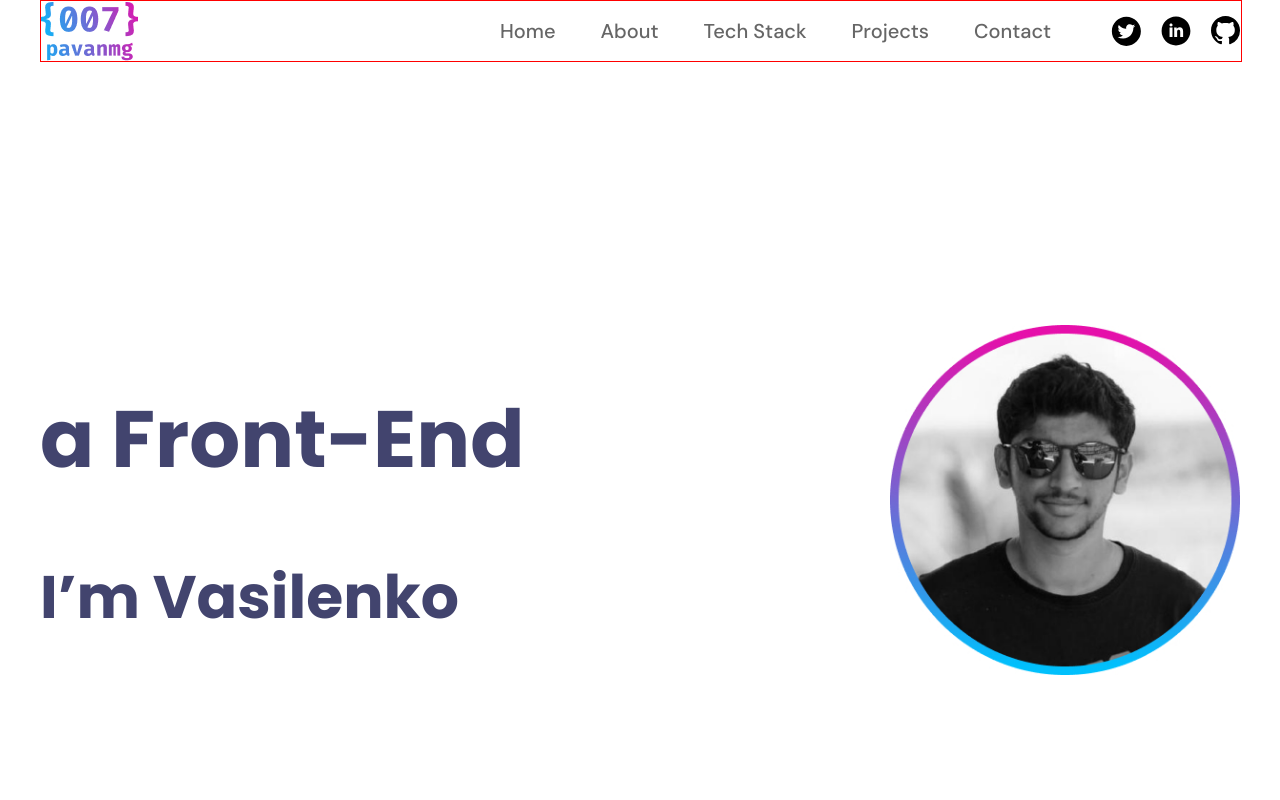
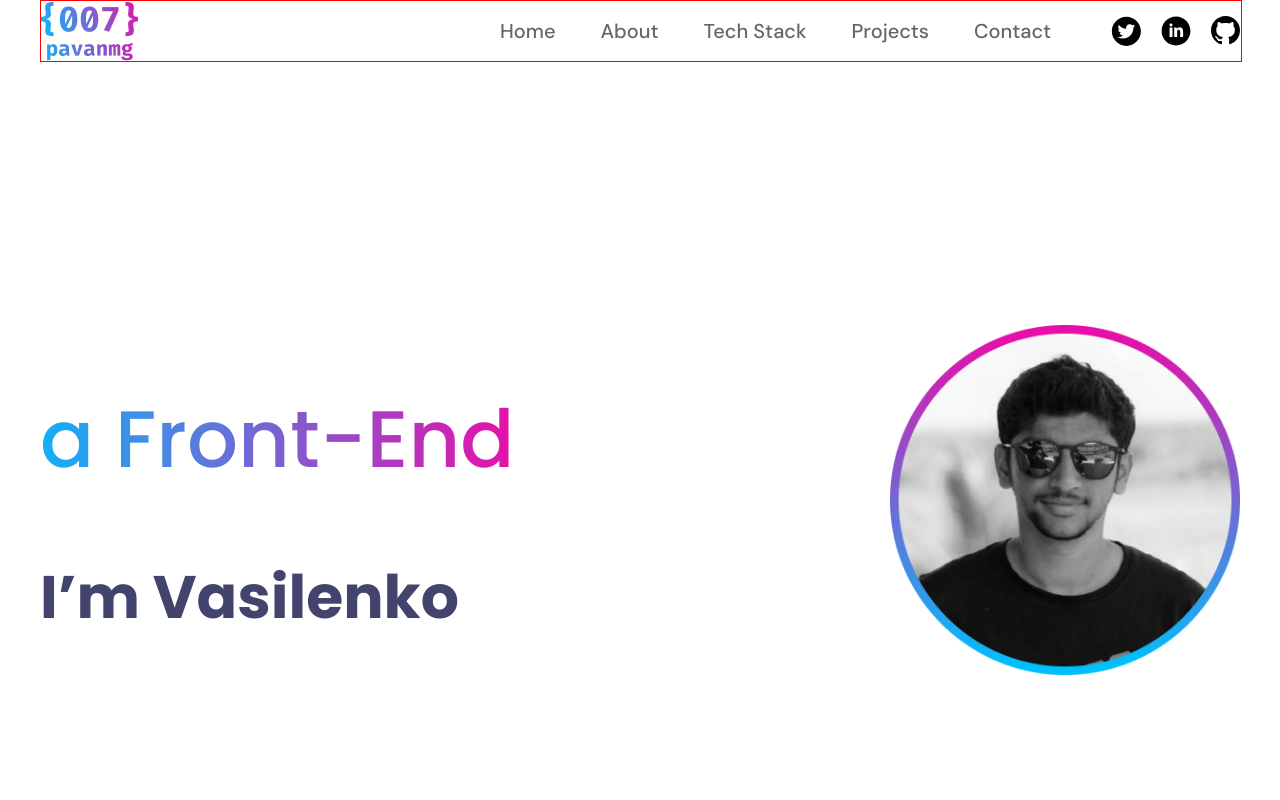
Before and after one commit to yevhenkr/portfolio-third-variant, a React app: page / in a window 1280 px wide. Shown: the top 800 px of the page. Built offline with nearby package versions, Linux system fonts and the light colour scheme.

Commit message:
refactor

```diff
--- a/src/common/components/layout/main/main.tsx
+++ b/src/common/components/layout/main/main.tsx
@@ -30,7 +30,12 @@ const StyledMain = styled.main`
     font-size: 40px;
 `
 const StyledH1 = styled.h1`
-    color: ${myTheme.color.title}
+    font-weight: 500;
+    background: linear-gradient(to right, #13B0F5, #E70FAA);
+    -webkit-background-clip: text;
+    -webkit-text-fill-color: transparent;
+    background-clip: text;
+    text-fill-color: transparent;
 `
 const StyledH2 = styled.h2`
     color: ${myTheme.color.title}
```
Also changed, not shown: src/common/components/layout/sections/mailMe/MailMe.tsx (+19 -3 lines).
